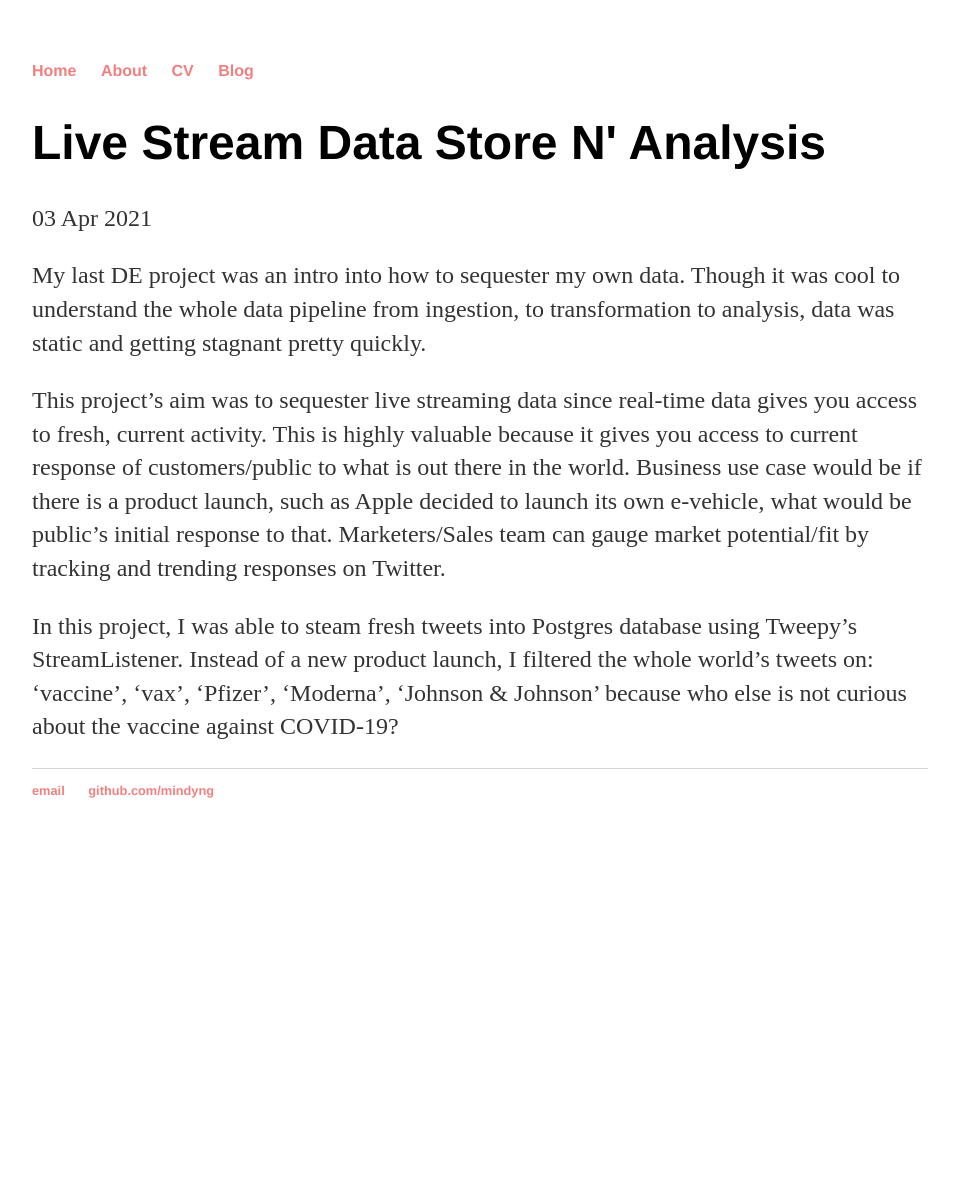
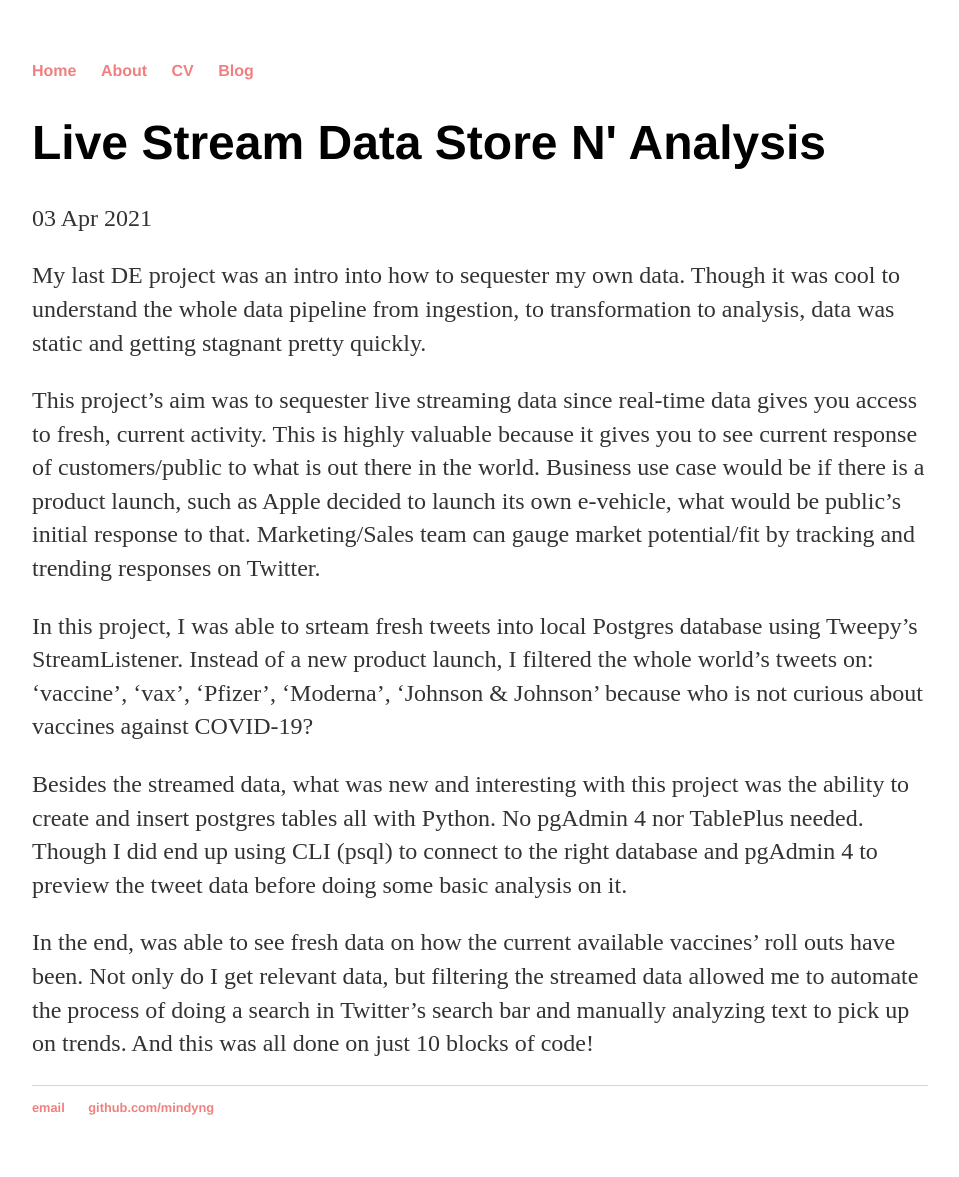
Before and after one commit to mindyng/mindyng.github.io, a Jekyll site: the page built from _posts/2021-04-03-Live-Stream-Data-Store-N'-Analysis.md, in a window 1280 px wide. Shown: the whole page, without its empty margins (160-1119 px from the left). Built offline with Jekyll 4.4.1, drawn with Linux system fonts in a browser that asks for light colours; our own code applies the rules of GitHub Pages for plain Markdown files; before the commit the page ends 900 px from its top, so only the background shows below that.

Commit message:
Update 2021-04-03-Live-Stream-Data-Store-N'-Analysis.md

```diff
--- a/_posts/2021-04-03-Live-Stream-Data-Store-N'-Analysis.md
+++ b/_posts/2021-04-03-Live-Stream-Data-Store-N'-Analysis.md
@@ -2,9 +2,12 @@ My last DE project was an intro into how to sequester my own data. Though it was
 analysis, data was static and getting stagnant pretty quickly.
 
 This project's aim was to sequester live streaming data since real-time data gives you access to fresh, current activity. This is highly valuable because it gives
-you access to current response of customers/public to what is out there in the world. Business use case would be if there is a product launch, such as Apple decided
-to launch its own e-vehicle, what would be public's initial response to that. Marketers/Sales team can gauge market potential/fit by tracking and trending responses
+you to see current response of customers/public to what is out there in the world. Business use case would be if there is a product launch, such as Apple decided
+to launch its own e-vehicle, what would be public's initial response to that. Marketing/Sales team can gauge market potential/fit by tracking and trending responses
 on Twitter.
 
-In this project, I was able to steam fresh tweets into Postgres database using Tweepy's StreamListener. Instead of a new product launch, I filtered the whole world's
-tweets on: 'vaccine', 'vax', 'Pfizer', 'Moderna', 'Johnson & Johnson' because who else is not curious about the vaccine against COVID-19?
+In this project, I was able to srteam fresh tweets into local Postgres database using Tweepy's StreamListener. Instead of a new product launch, I filtered the whole world's tweets on: 'vaccine', 'vax', 'Pfizer', 'Moderna', 'Johnson & Johnson' because who is not curious about vaccines against COVID-19?
+
+Besides the streamed data, what was new and interesting with this project was the ability to create and insert postgres tables all with Python. No pgAdmin 4 nor TablePlus needed. Though I did end up using CLI (psql) to connect to the right database and pgAdmin 4 to preview the tweet data before doing some basic analysis on it.
+
+In the end, was able to see fresh data on how the current available vaccines' roll outs have been. Not only do I get relevant data, but filtering the streamed data allowed me to automate the process of doing a search in Twitter's search bar and manually analyzing text to pick up on trends. And this was all done on just 10 blocks of code!
```
